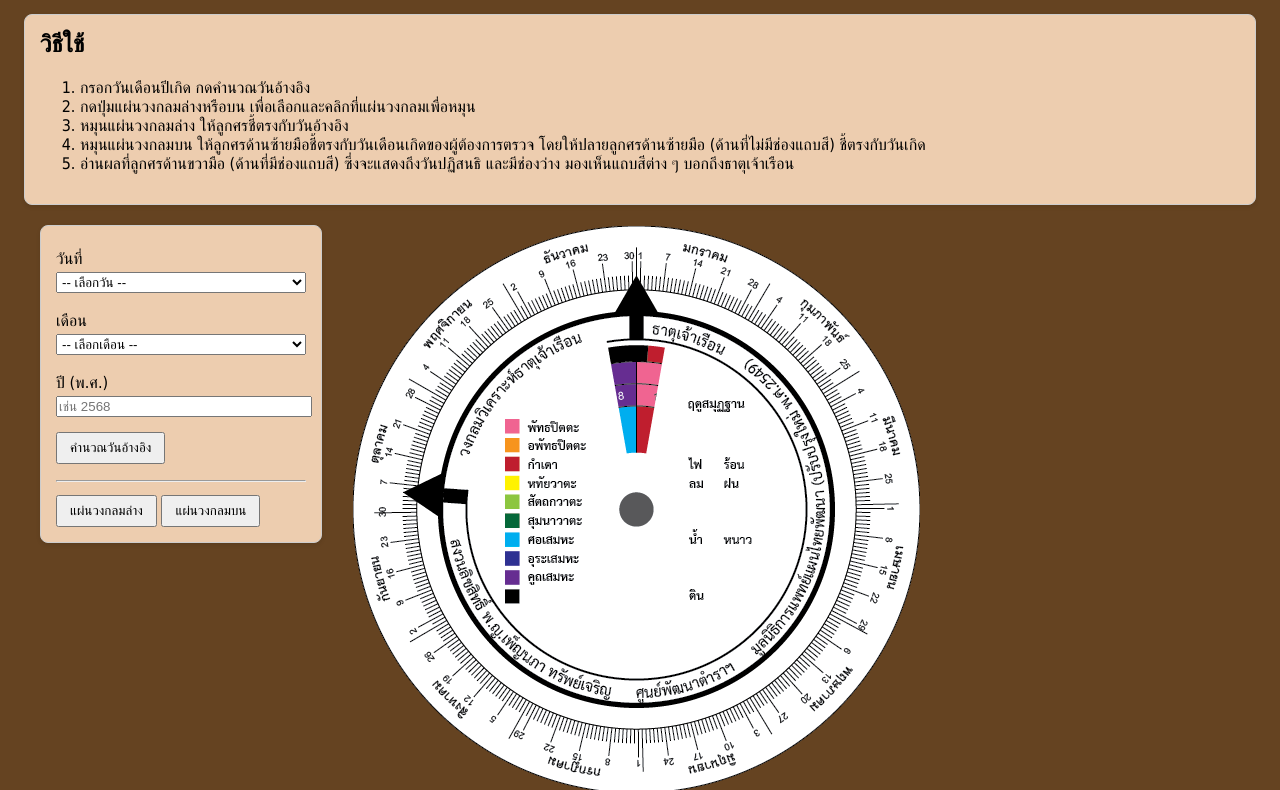
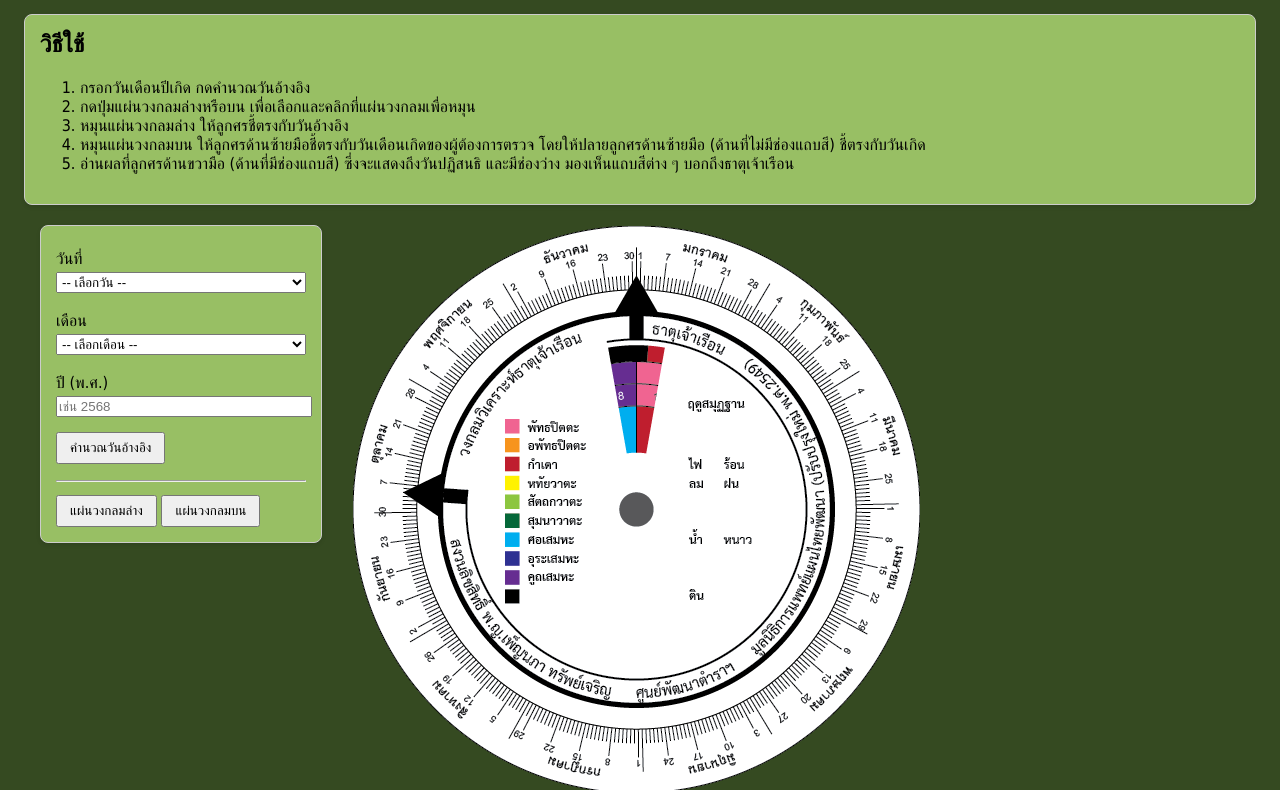
Before and after one commit to bushleen/Element, a plain HTML site: page index.html in a window 1280 px wide. Shown: the part 95-885 px from the top of the page. Drawn offline with Linux system fonts and the light colour scheme.

Commit message:
Update index.html

```diff
--- a/index.html
+++ b/index.html
@@ -6,7 +6,7 @@
   <style>
     body {
       font-family: "Tahoma", sans-serif;
-      background: #654321;
+      background: #354a21;
       margin: 0;
       padding: 20px;
       display: flex;
@@ -19,7 +19,7 @@
       color: white;
     }
     .instructions, .summary {
-      background: #edcdaf;
+      background: #98bf64;
       border: 1px solid #ccc;
       padding: 15px;
       margin-top: 20px;
@@ -40,7 +40,7 @@
       max-width: 1200px;
     }
     .form-section {
-      background: #edcdaf;
+      background: #98bf64;
       border: 1px solid #ccc;
       padding: 15px;
       border-radius: 8px;
@@ -62,8 +62,8 @@
       cursor: pointer;
     }
     #canvas {
-      border: 1px solid #654321;
-      background: #654321;
+      border: 1px solid #354a21;
+      background: #354a21;
       cursor: grab;
     }
     #canvas:active {
```
